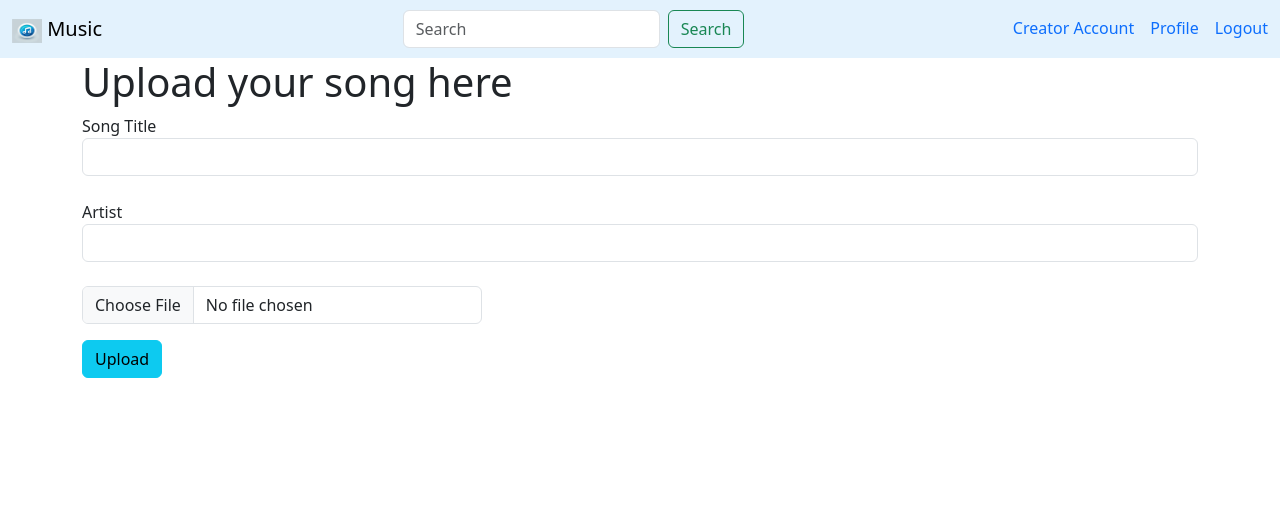
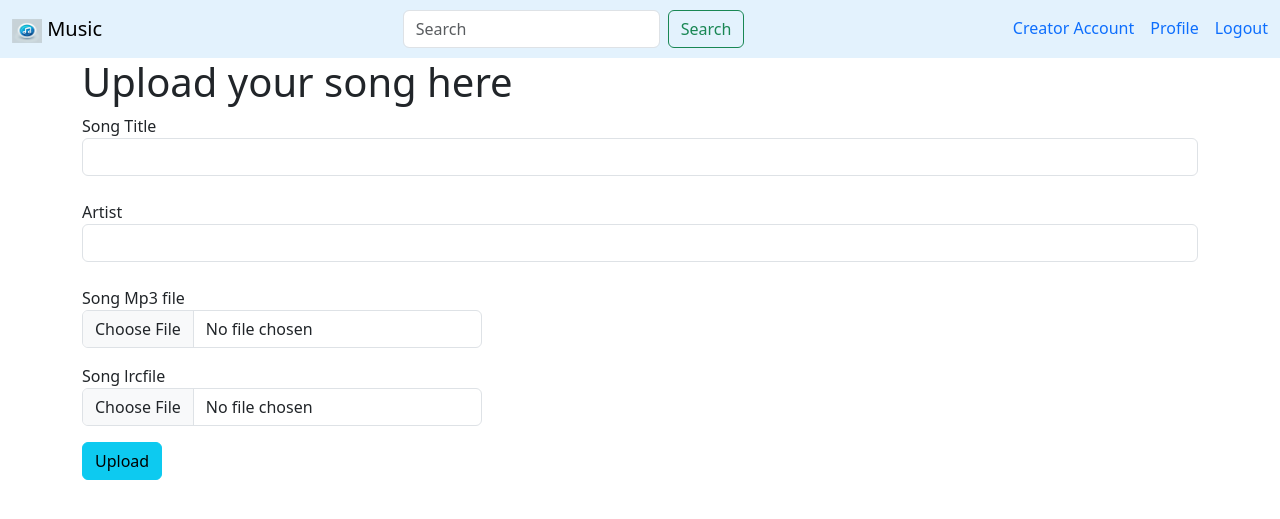
Before and after one commit to SatyamDevX/flask-music-app, a Flask app: page /song/upload in a window 1280 px wide. Shown: the top 519 px of the page. Run offline with Flask 3, Linux system fonts and the light colour scheme.

Commit message:
lyric input is added in song_upload html and lyric file is uploaded in static/lyric folder feature is added

```diff
--- a/music/__init__.py
+++ b/music/__init__.py
@@ -19,6 +19,8 @@ def create_app():
     app.config['SECURITY_SEND_REGISTER_EMAIL'] = False  # Disable email for now
     app.config['UPLOAD_FOLDER'] = os.path.join(app.root_path, 'static', 'uploads')
     print("UPLOAD TO:", app.config['UPLOAD_FOLDER'])
+
+    app.config['LRC_UPLOAD_FOLDER'] = os.path.join(app.root_path, 'static', 'lyrics')
 
 
     # Ensure instance folder exists
--- a/music/song.py
+++ b/music/song.py
@@ -26,6 +26,8 @@ def song_upload():
       artist = request.form['artist']
       file = request.files['file']
       filename = file.filename
+      lrcfile = request.files['lrcfile']
+      original_lrcfilename = lrcfile.filename
 
       #Enuser upload folder extist
       # os.makedirs(current_app.config['UPLOAD_FOLDER'], exist_ok=True)
@@ -34,6 +36,10 @@ def song_upload():
       file.save(save_path)
       print(f"Saving to: {save_path}")
 
+      lrcfilename = filename[:-4] + ".lrc"
+      lrc_save_path = os.path.join(current_app.config['LRC_UPLOAD_FOLDER'], lrcfilename)
+      lrcfile.save(lrc_save_path)
+      print(lrc_save_path)
 
       # Save song info in DB
       song = Song(
--- a/music/static/css/lyrics.css
+++ b/music/static/css/lyrics.css
@@ -1,6 +1,6 @@
 .lyrics-box {
-  height: 300px;
-  width: 300px; /* You can adjust this if needed */
+  height: 200px;
+  width: 400px; /* You can adjust this if needed */
   overflow-y: auto;
   overflow-x: hidden; /* Prevent horizontal scrolling */
   padding: 15px;
--- a/music/templates/song_upload.html
+++ b/music/templates/song_upload.html
@@ -30,7 +30,14 @@
 
    <dl>
       <p>
+        <label>Song Mp3 file</label><br>
          <input type="file" name="file" class="form-control" autocomplete="off" style="width: 400px;" required>
+      </p>
+   </dl>
+   <dl>
+      <p>
+        <label>Song lrcfile</label><br>
+         <input type="file" name="lrcfile" class="form-control" autocomplete="off" style="width: 400px;" >
       </p>
    </dl>
    <p>
```
